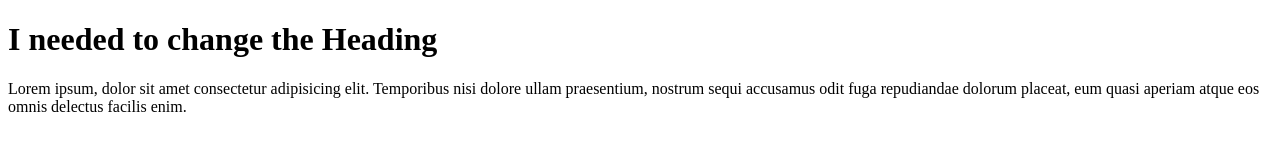
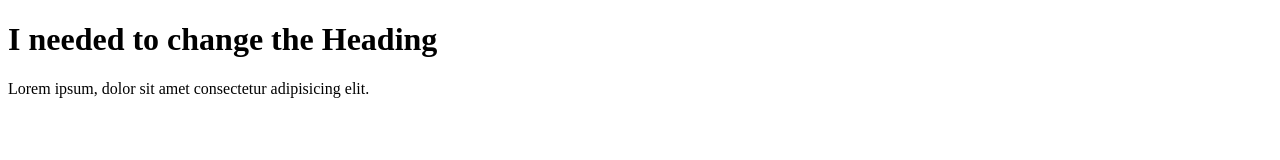
Before and after one commit to juliagronau/git-test, a plain HTML site: page index.html in a window 1280 px wide. Drawn offline with Linux system fonts and the light colour scheme.

Commit message:
Update index.html

```diff
--- a/index.html
+++ b/index.html
@@ -13,9 +13,6 @@
     <h1>I needed to change the Heading</h1>
     <p>
       Lorem ipsum, dolor sit amet consectetur adipisicing elit.
-      Temporibus nisi dolore ullam praesentium, nostrum sequi
-      accusamus odit fuga repudiandae dolorum placeat, eum quasi
-      aperiam atque eos omnis delectus facilis enim.
     </p>
   </body>
 </html>
```
